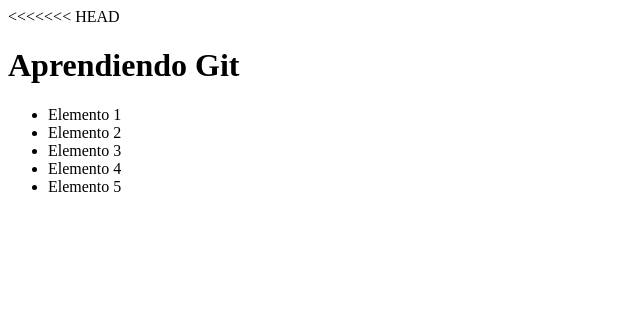
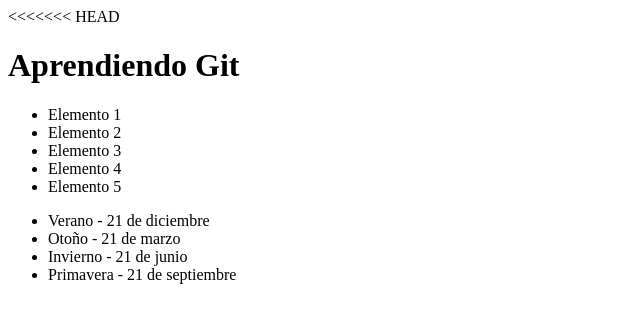
Before and after one commit to Leandro092/prueba-git, a plain HTML site: page index.html in a window 1280 px wide. Shown: the whole page, without its empty margins (0-640 px from the left). Drawn offline with Linux system fonts and the light colour scheme.

Commit message:
Addid seasons with respective dates

```diff
--- a/index.html
+++ b/index.html
@@ -15,6 +15,13 @@
         <li>Elemento 3</li>
         <li>Elemento 4</li>
         <li>Elemento 5</li>
+    </ul>
+    <ul>
+        <li>Verano - 21 de diciembre</li>
+        <li>Otoño - 21 de marzo</li>
+        <li>Invierno - 21 de junio</li>
+        <li>Primavera - 21 de septiembre</li>
+    </ul>
     <script src="./script.js"></script>
 </body>
 </html>
```
